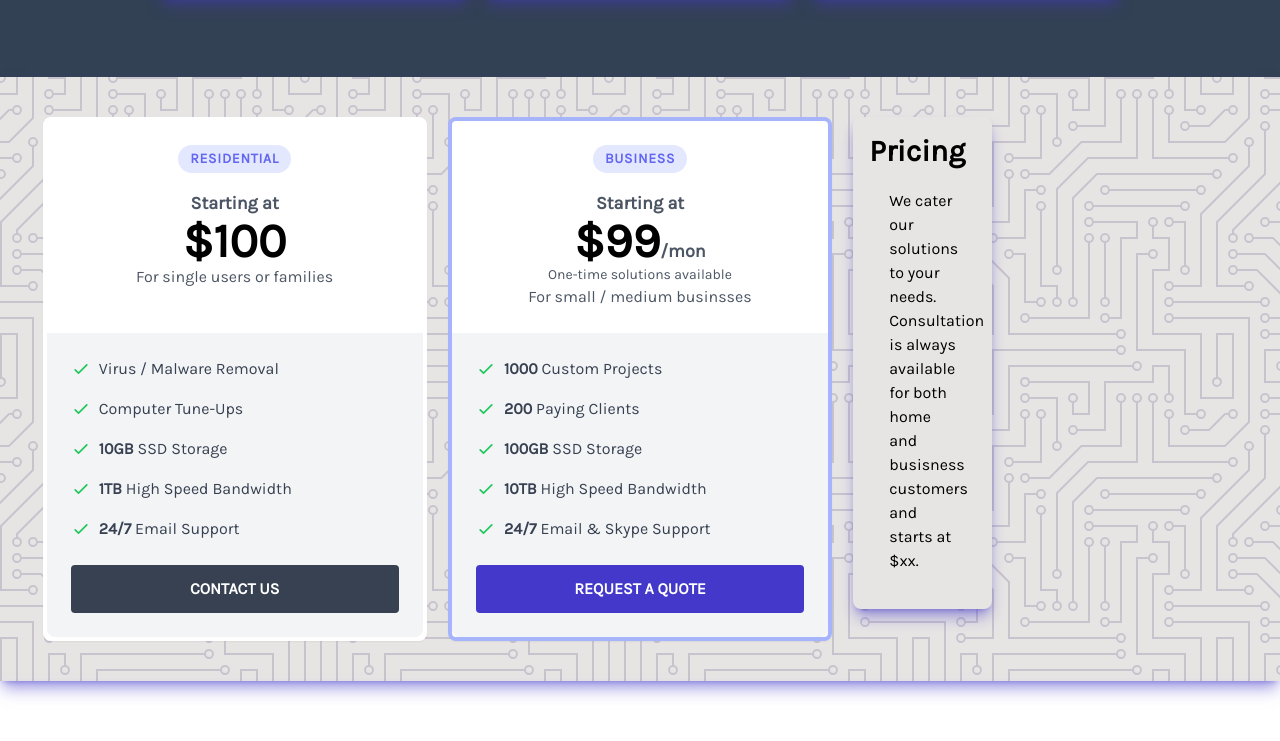
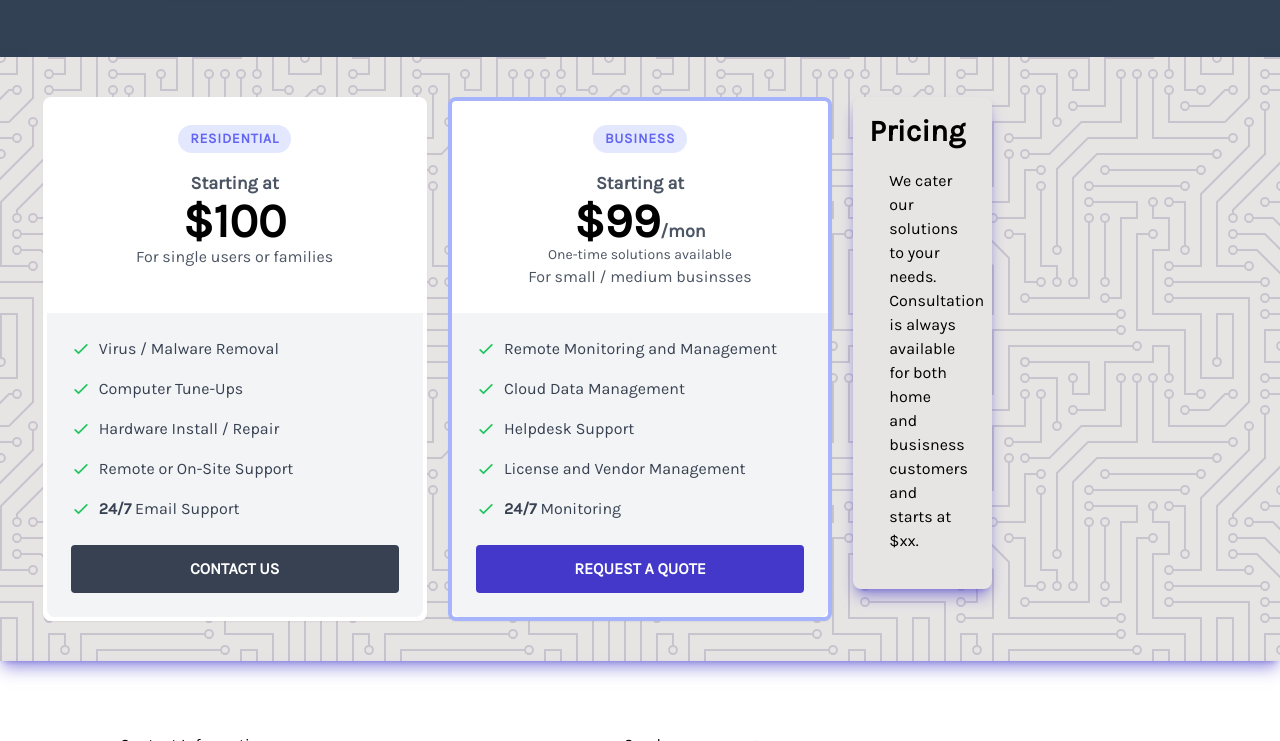
Before and after one commit to merumel/msp-site, a Gatsby site in the folder frontend/: page / in a window 1280 px wide. Shown: the part 1935-2676 px from the top of the page. Built offline with nearby package versions, Linux system fonts and the light colour scheme; Gatsby itself is replaced by a stand-in of ours.

Commit message:
touch ups

```diff
--- a/frontend/src/components/Pricing.js
+++ b/frontend/src/components/Pricing.tsx
@@ -36,11 +36,11 @@ const Pricing = () => {
                             </li>
                             <li className="flex items-center space-x-2">
                             <svg className="text-green-500 w-5 h-5 inline-block" fill="none" stroke-linecap="round" stroke-linejoin="round" stroke-width="2" viewBox="0 0 24 24" stroke="currentColor"><path d="M5 13l4 4L19 7"></path></svg>
-                            <span><strong>10GB</strong> SSD Storage</span>
+                            <span>Hardware Install / Repair</span>
                             </li>
                             <li className="flex items-center space-x-2">
                             <svg className="text-green-500 w-5 h-5 inline-block" fill="none" stroke-linecap="round" stroke-linejoin="round" stroke-width="2" viewBox="0 0 24 24" stroke="currentColor"><path d="M5 13l4 4L19 7"></path></svg>
-                            <span><strong>1TB</strong> High Speed Bandwidth</span>
+                            <span>Remote or On-Site Support</span>
                             </li>
                             <li className="flex items-center space-x-2">
                             <svg className="text-green-500 w-5 h-5 inline-block" fill="none" stroke-linecap="round" stroke-linejoin="round" stroke-width="2" viewBox="0 0 24 24" stroke="currentColor"><path d="M5 13l4 4L19 7"></path></svg>
@@ -78,23 +78,23 @@ const Pricing = () => {
                         <ul className="space-y-4 text-sm lg:text-base">
                             <li className="flex items-center space-x-2">
                             <svg className="text-green-500 w-5 h-5 inline-block" fill="none" stroke-linecap="round" stroke-linejoin="round" stroke-width="2" viewBox="0 0 24 24" stroke="currentColor"><path d="M5 13l4 4L19 7"></path></svg>
-                            <span><strong>1000</strong> Custom Projects</span>
+                            <span>Remote Monitoring and Management</span>
                             </li>
                             <li className="flex items-center space-x-2">
                             <svg className="text-green-500 w-5 h-5 inline-block" fill="none" stroke-linecap="round" stroke-linejoin="round" stroke-width="2" viewBox="0 0 24 24" stroke="currentColor"><path d="M5 13l4 4L19 7"></path></svg>
-                            <span><strong>200</strong> Paying Clients</span>
+                            <span>Cloud Data Management</span>
                             </li>
                             <li className="flex items-center space-x-2">
                             <svg className="text-green-500 w-5 h-5 inline-block" fill="none" stroke-linecap="round" stroke-linejoin="round" stroke-width="2" viewBox="0 0 24 24" stroke="currentColor"><path d="M5 13l4 4L19 7"></path></svg>
-                            <span><strong>100GB</strong> SSD Storage</span>
+                            <span>Helpdesk Support</span>
                             </li>
                             <li className="flex items-center space-x-2">
                             <svg className="text-green-500 w-5 h-5 inline-block" fill="none" stroke-linecap="round" stroke-linejoin="round" stroke-width="2" viewBox="0 0 24 24" stroke="currentColor"><path d="M5 13l4 4L19 7"></path></svg>
-                            <span><strong>10TB</strong> High Speed Bandwidth</span>
+                            <span>License and Vendor Management</span>
                             </li>
                             <li className="flex items-center space-x-2">
                             <svg className="text-green-500 w-5 h-5 inline-block" fill="none" stroke-linecap="round" stroke-linejoin="round" stroke-width="2" viewBox="0 0 24 24" stroke="currentColor"><path d="M5 13l4 4L19 7"></path></svg>
-                            <span><strong>24/7</strong> Email &amp; Skype Support</span>
+                            <span><strong>24/7</strong> Monitoring</span>
                             </li>
                         </ul>
                         <a className="px-4 py-3 text-white text-center uppercase font-semibold rounded bg-indigo-700 hover:bg-indigo-900 block w-full" href="javascript:void(0)">
--- a/frontend/src/pages/index.tsx
+++ b/frontend/src/pages/index.tsx
@@ -49,7 +49,7 @@ const IndexPage = () => {
                                     </svg>
                                     <p>
                                     <strong>Email: </strong>
-                                    xxx@xxx.com
+                                        support@maxlevel.tech
                                     </p>
                                 </div>
 
```
